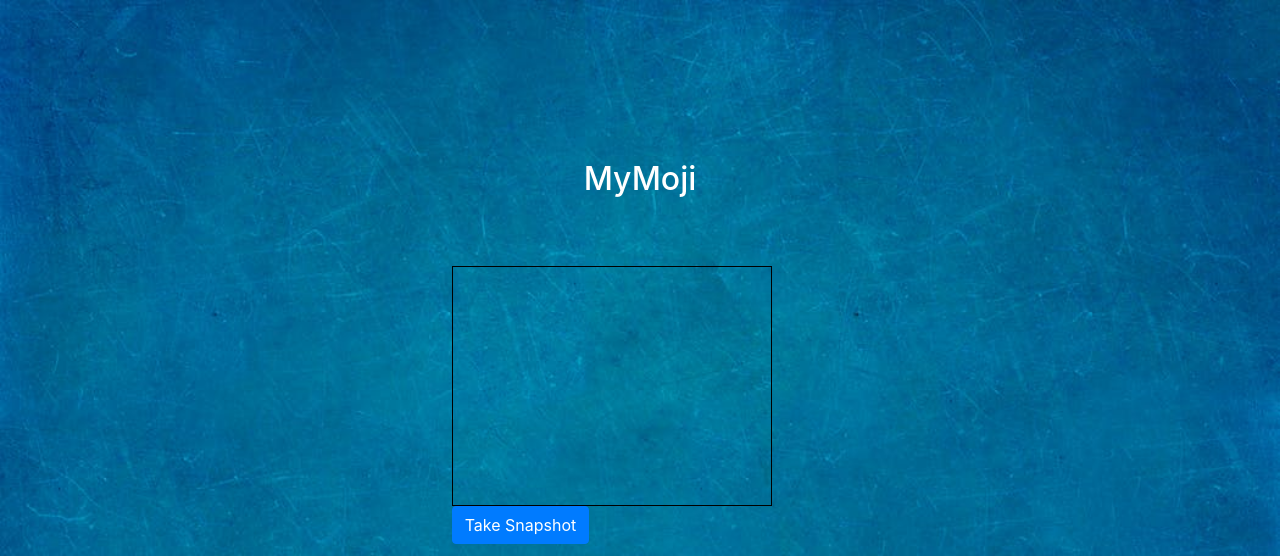
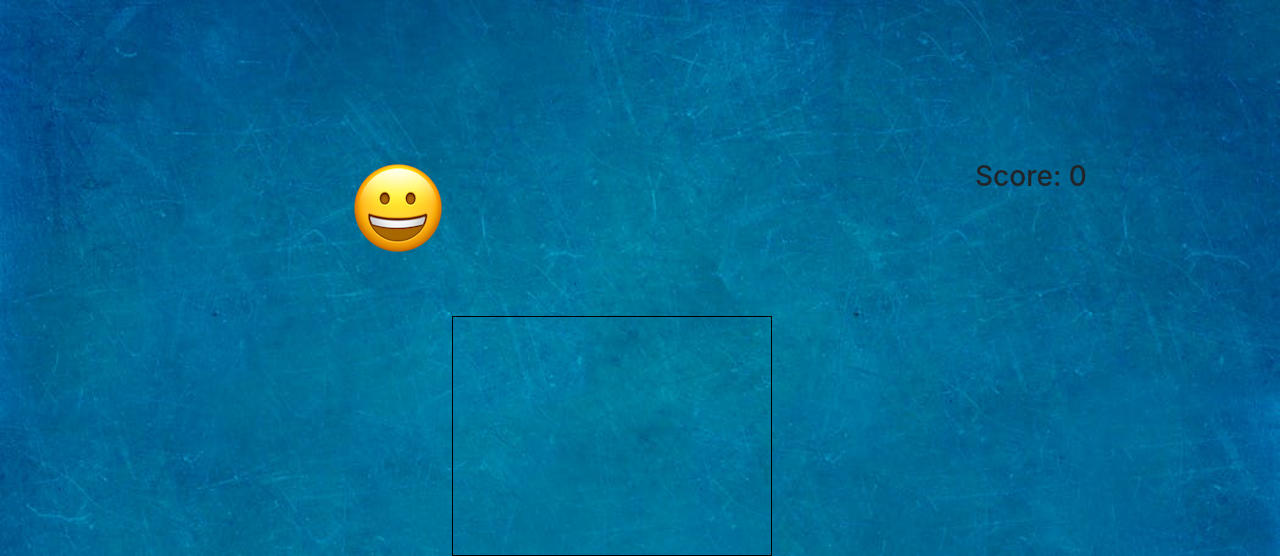
Before and after one commit to code-bot/DeepLearningHackathon, a Flask app: page /game in a window 1280 px wide. Shown: the top 556 px of the page. Run offline with Flask 2, Linux system fonts and the light colour scheme; some libraries are stand-ins or nearby versions.

Commit message:
Game mechanics work

```diff
--- a/webapp/app/__init__.py
+++ b/webapp/app/__init__.py
@@ -4,24 +4,49 @@ from datetime import datetime
 import json
 
 app = Flask(__name__) # create the application instance
+emojis = ["smiley","sad"]
+score = 0
+counter = 1
+currentImage = None
 
 @app.route('/')
 def home():
-
-
 	return render_template('home.html')
 
 @app.route('/game')
 def game():
-
-	return render_template('game.html')
-
-@app.route('/webcam')
-def webcam():
-	return render_template('webcam.html')
+	return render_template('game.html', firstEmoji=emojis[0])
 
 @app.route('/snapshot', methods=['POST'])
 def snapshot():
-	if request.method == 'POST':
-		print(request.files)
+	print(request.files)
+	global currentImage
+	if request.files.get('webcam'):
+		currentImage = request.files.get('webcam')
 		return 'Received file'
+	else:
+		return 'No file'
+
+@app.route('/nextEmoji', methods=['GET'])
+def nextEmoji():
+	global counter
+	global emojis
+	if counter >= len(emojis):
+		return 'No Emoji'
+	emoji = emojis[counter]
+	counter += 1
+	return emoji
+
+@app.route('/getScore', methods=['GET'])
+def getScore():
+	global currentImage
+	global score
+	if currentImage != None:
+		score += calcScore(currentImage)
+		currentImage = None
+		return str(score)
+	else:
+		return 'No Score'
+
+def calcScore(image):
+	return 1
--- a/webapp/app/templates/game.html
+++ b/webapp/app/templates/game.html
@@ -27,10 +27,10 @@
 				<div class="container">
 					<div class="row">
 						<div class="col-md-12">
-							<div class="game-title">
-								<div class="title">
-									<h2>MyMoji</h2>
-								</div>
+							<div class="game-over">
+							</div>
+							<div class="game-emoji">
+								<img class="emoji" src="../static/images/{{firstEmoji}}.png"></img>
 							</div>
 						</div>
 					</div>
@@ -47,13 +47,16 @@
 					</div>
 					<div class="spacer"></div>
 					<div class="row justify-content-center">
-						<button href="/game" class="btn btn-lg start-button">Mojify</button>
+						<button class="btn btn-lg start-button" onclick="next_emoji()">Mojify</button>
 					</div>
 				</div>
 
 
 			</div>
 			<div class="col-md-3">
+				<div class="score-text">
+					<h3>Score: <span class="score">0</span></h3>
+				</div>
 			</div>
 		</div>
 	</div>
@@ -75,12 +78,38 @@
 		Webcam.snap(function(data_uri) {
 			Webcam.upload( data_uri, '/snapshot', function(code, text) {
 				console.log(code);
-				console.log({{image}})
+
+
 			// Upload complete!
 			// 'code' will be the HTTP response code from the server, e.g. 200
 			// 'text' will be the raw response content
 		} );
 		});
 	}
+
+	function next_emoji() {
+		$.get('/getScore', function(data, status) {
+			if(data == "No Score") {
+				console.log("Take screenshot first");
+			} else {
+				$.get('/nextEmoji', function(data, status){
+					if(data == "No Emoji") {
+						$(".game-emoji").empty();
+						$(".game-over").text("Game Over!");
+						$(".start-button").text("Home");
+						$(".start-button").click(function() {
+							location.href = "/";
+						})
+					}
+					var emoji = data;
+					console.log(emoji);
+					$(".emoji").attr("src", "../static/images/" + emoji + ".png");
+				});
+				score = data;
+				$(".score").text(score);
+
+			}
+		})
+	}
 </script>
 </html>
--- a/webapp/app/templates/home.html
+++ b/webapp/app/templates/home.html
@@ -52,7 +52,7 @@
 					</div>
 					<div class="spacer"></div>
 					<div class="row justify-content-center">
-						<button class="btn btn-lg start-button" onclick="location.href='/game';">Mojify</button>
+						<button class="btn btn-lg start-button" onclick="location.href='/game';">Start</button>
 					</div>
 				</div>
 
```
Also changed, not shown: webapp/app/static/images/sad.png (added), webapp/app/static/images/smiley.png (added), 1 other file.
